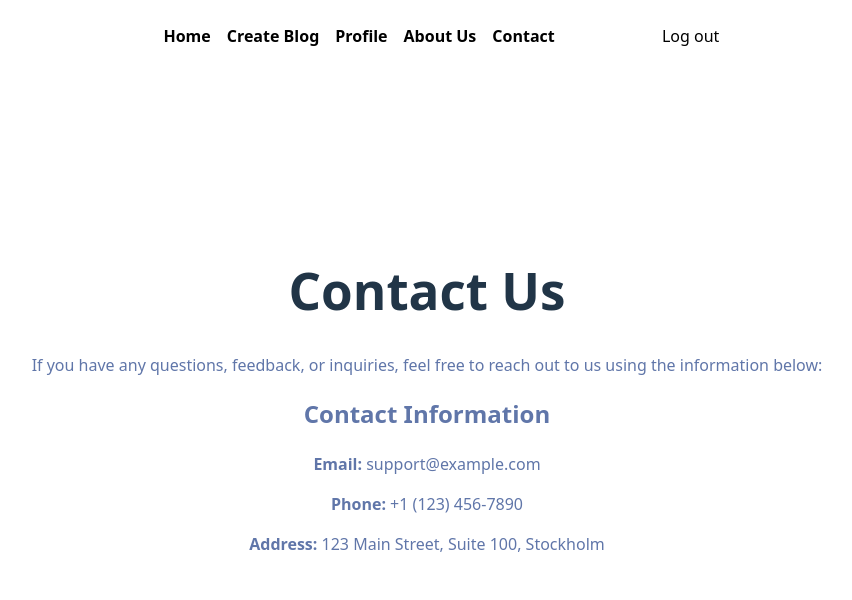
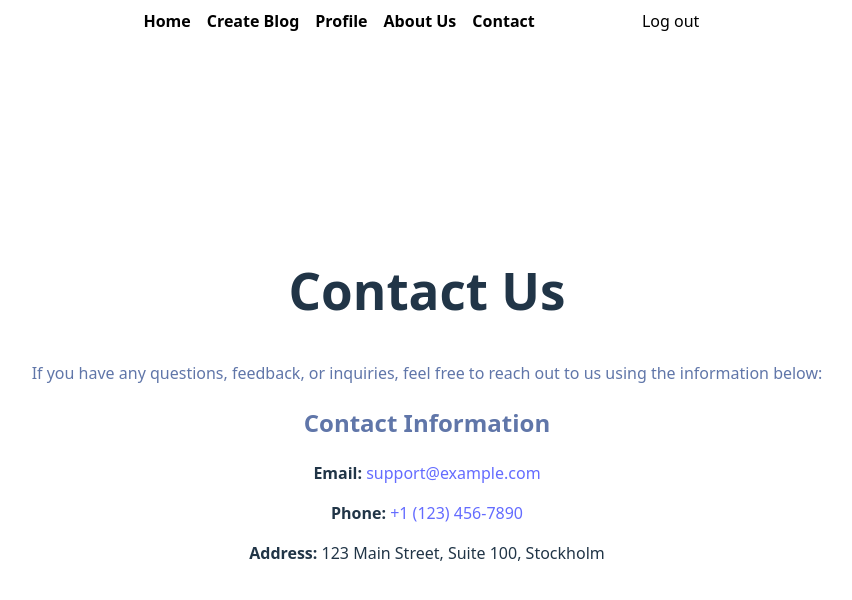
Before and after one commit to huichen-hc/MERN-blog-post, a React (Vite) app in the folder frontend/: page /contact in a window 1280 px wide. Shown: the top 600 px of the page, without its empty margins (213-1065 px from the left). Built offline with nearby package versions, Linux system fonts and the light colour scheme; sample sign-in values are in the browser's storage.

Commit message:
Improve semantic HTML for better accessibility

```diff
--- a/frontend/src/App.css
+++ b/frontend/src/App.css
@@ -3,6 +3,16 @@
   margin: 0 auto;
   padding: 2rem;
   text-align: center;
+}
+
+ul {
+  list-style: none;
+  padding: 0;
+  margin: 0;
+}
+
+li {
+  margin-bottom: 1rem;
 }
 
 .navbar{
@@ -56,6 +66,7 @@ margin: 4px;
 }
 
 .blogcard{
+  display: block;
   margin: 4px;
   padding: 4px;
   border-radius: 10px;
--- a/frontend/src/components/Navbar.jsx
+++ b/frontend/src/components/Navbar.jsx
@@ -13,17 +13,15 @@ export default function Navbar() {
   }
 
   return (
-    <div className="navbar">
+    <nav className="navbar">
       <ul className="navbar-list">
-      {pageData.map((page) => {
-        return (
-        <li key={page.path} className="navbar-item">
-          <Link to={page.path}>{page.name}</Link>
-        </li>
-        );
-      })}
+        {pageData.map((page) => (
+          <li key={page.path} className="navbar-item">
+            <Link to={page.path}>{page.name}</Link>
+          </li>
+        ))}
       </ul>
       <button className="logout-button" onClick={handleLogout}>Log out</button>
-    </div>
+    </nav>
   );
 }
--- a/frontend/src/pages/About.jsx
+++ b/frontend/src/pages/About.jsx
@@ -3,8 +3,11 @@ import { Link } from "react-router-dom";
 
 function About() {
   return (
-    <div>
+    <section>
+      <header>
         <h1>About Us</h1>
+      </header>
+      <article>
         <p>
           Welcome to our blog website! Here you'll find a collection of articles,
           stories, and insights on various topics.
@@ -18,7 +21,8 @@ function About() {
           visiting our <Link to="/createblog">Create Blog</Link> page.
         </p>
         <p>Explore our content and join our community of writers and readers!</p>
-    </div>
+      </article>
+    </section>
   );
 }
 
--- a/frontend/src/pages/Contact.jsx
+++ b/frontend/src/pages/Contact.jsx
@@ -2,24 +2,30 @@ import React from "react";
 
 function Contact() {
   return (
-    <div>
+    <section>
+      <header>
         <h1>Contact Us</h1>
         <p>
           If you have any questions, feedback, or inquiries, feel free to reach
           out to us using the information below:
         </p>
+      </header>
 
+      <article>
         <h2>Contact Information</h2>
-      <p>
-        <strong>Email:</strong> support@example.com
-      </p>
-      <p>
-        <strong>Phone:</strong> +1 (123) 456-7890
-      </p>
-      <p>
+        <ul>
+          <li>
+            <strong>Email:</strong> <a href="mailto:support@example.com">support@example.com</a>
+          </li>
+          <li>
+            <strong>Phone:</strong> <a href="tel:+11234567890">+1 (123) 456-7890</a>
+          </li>
+          <li>
             <strong>Address:</strong> 123 Main Street, Suite 100, Stockholm
-      </p>
-    </div>
+          </li>
+        </ul>
+      </article>
+    </section>
   );
 }
 
--- a/frontend/src/pages/CreateBlog.jsx
+++ b/frontend/src/pages/CreateBlog.jsx
@@ -1,5 +1,4 @@
-import React, { use } from "react";
-import { useState } from "react";
+import React, { useState } from "react";
 import { createPost } from "../api";
 
 function CreateBlog() {
@@ -7,7 +6,8 @@ function CreateBlog() {
   const [description, setDescription] = useState("");
   const [content, setContent] = useState("");
 
-  async function handleSubmit() {
+  async function handleSubmit(e) {
+    e.preventDefault();
     let submitObject = {
       title: title,
       description: description,
@@ -21,8 +21,10 @@ function CreateBlog() {
   }
 
   return (
-    <>
-    <h1>Create a new post </h1>
+    <section>
+      <header>
+        <h1>Create a New Post</h1>
+      </header>
       <form className="create-blog-form" onSubmit={handleSubmit}>
         <label htmlFor="title">Blog Post Title</label>
         <input
@@ -56,7 +58,7 @@ function CreateBlog() {
         />
         <button type="submit">Submit</button>
       </form>
-    </>
+    </section>
   );
 }
 
--- a/frontend/src/pages/Home.jsx
+++ b/frontend/src/pages/Home.jsx
@@ -1,6 +1,5 @@
-import React from "react";
+import React, { useState, useEffect } from "react";
 import { getPosts } from "../api";
-import { useState, useEffect } from "react";
 import BlogCard from "../components/BlogCard";
 
 function Home() {
@@ -20,11 +19,22 @@ function Home() {
   }, []);
 
   return (
-    <div className="posts">
-      {posts.map((post) => {
-        return <BlogCard post={post} />;
-      })}
-    </div>
+    <main>
+      <section className="posts">
+        <h1>Recent Blog Posts</h1>
+        {posts.length > 0 ? (
+          <ul>
+            {posts.map((post) => (
+              <li key={post.id}>
+                <BlogCard post={post} />
+              </li>
+            ))}
+          </ul>
+        ) : (
+          <p>No posts available. Check back later!</p>
+        )}
+      </section>
+    </main>
   );
 }
 
--- a/frontend/src/pages/Landing.jsx
+++ b/frontend/src/pages/Landing.jsx
@@ -7,21 +7,24 @@ function Landing() {
   const [view, setView] = useState(0);
 
   return (
-    <>
+    <main>
+      <header>
+        <h1>Welcome to Simple Blog ✏️</h1>
+      </header>
+      <section>
         {view === 0 ? (
           <>
-        <h1>Welcome to Simple Blog ✏️</h1>
             <Login />
-          <button onClick={() => setView(1)}>Create new Account</button>
+            <button onClick={() => setView(1)}>Create New Account</button>
           </>
         ) : (
           <>
-          {" "}
             <CreateUser />
-          <button onClick={() => setView(0)}>Login existing account </button>
+            <button onClick={() => setView(0)}>Login to Existing Account</button>
           </>
         )}
-    </>
+      </section>
+    </main>
   );
 }
 
--- a/frontend/src/pages/Profile.jsx
+++ b/frontend/src/pages/Profile.jsx
@@ -1,5 +1,4 @@
-import React from "react";
-import { useState, useEffect } from "react";
+import React, { useState, useEffect } from "react";
 import { getPosts } from "../api";
 import * as jwt_decode from "jwt-decode";
 import BlogCard from "../components/BlogCard";
@@ -26,16 +25,35 @@ function Profile() {
   }, []);
 
   return (
-    <div>
-      <h1>Your Profile</h1>
-      <h2>Name: {user.name}</h2>
-      <h2>Email: {user.email}</h2>
-      <h2>Join Date: {user.joinDate}</h2>
-      <h1>All the posts from you:</h1>
-      {posts.map((post) => {
-        return <BlogCard post={post} />;
-      })}
-    </div>
+    <main>
+      <section>
+        <header>
+          <h1>Your Profile</h1>
+        </header>
+        <article>
+          <h2>Profile Information</h2>
+          <p><strong>Name:</strong> {user.name}</p>
+          <p><strong>Email:</strong> {user.email}</p>
+          <p><strong>Join Date:</strong> {user.joinDate}</p>
+        </article>
+      </section>
+      <section>
+        <header>
+          <h2>Your Blog Posts</h2>
+        </header>
+        {posts.length > 0 ? (
+          <ul>
+            {posts.map((post) => (
+              <li key={post._id}>
+                <BlogCard post={post} />
+              </li>
+            ))}
+          </ul>
+        ) : (
+          <p>You haven't written any blog posts yet.</p>
+        )}
+      </section>
+    </main>
   );
 }
 
--- a/frontend/src/pages/ReadBlog.jsx
+++ b/frontend/src/pages/ReadBlog.jsx
@@ -1,34 +1,38 @@
-import React, { useState } from "react";
+import React, { useState, useEffect } from "react";
 import { getPost } from "../api";
-import { useEffect } from "react";
 import { useParams, useNavigate } from "react-router-dom";
 
 function ReadBlog() {
   const [post, setPost] = useState({});
-  let params = useParams();
+  const params = useParams();
   const navigate = useNavigate();
-  let postId = params.id;
+  const postId = params.id;
 
   useEffect(() => {
     async function loadPost() {
-
-      let data = await getPost(postId);
-      let date = new Date(data.dateCreated);
+      const data = await getPost(postId);
+      const date = new Date(data.dateCreated);
       data.dateCreated = date.toString();
-      setPost(data)
-      window.gtag("event","read",{"title":data.title})
+      setPost(data);
+      window.gtag("event", "read", { title: data.title });
     }
     loadPost();
-  }, []);
+  }, [postId]);
 
   return (
-    <article>
-      <button onClick={() => navigate(-1)}>Back</button>
-      <h1>{post.title}</h1>
-      <h2>{post.description}</h2>
-      <h3>{post.dateCreated?.slice(4, 15)}</h3>
-      <p>{post.content}</p>
-    </article>
+    <main>
+      <article>
+        <header>
+          <button onClick={() => navigate(-1)} aria-label="Go back">Back</button>
+          <h1>{post.title}</h1>
+          <h2>{post.description}</h2>
+          <p>{post.dateCreated?.slice(4, 15)}</p>
+        </header>
+        <section>
+          <p>{post.content}</p>
+        </section>
+      </article>
+    </main>
   );
 }
 
```
Lines whose indentation alone changed are shown as unchanged.
